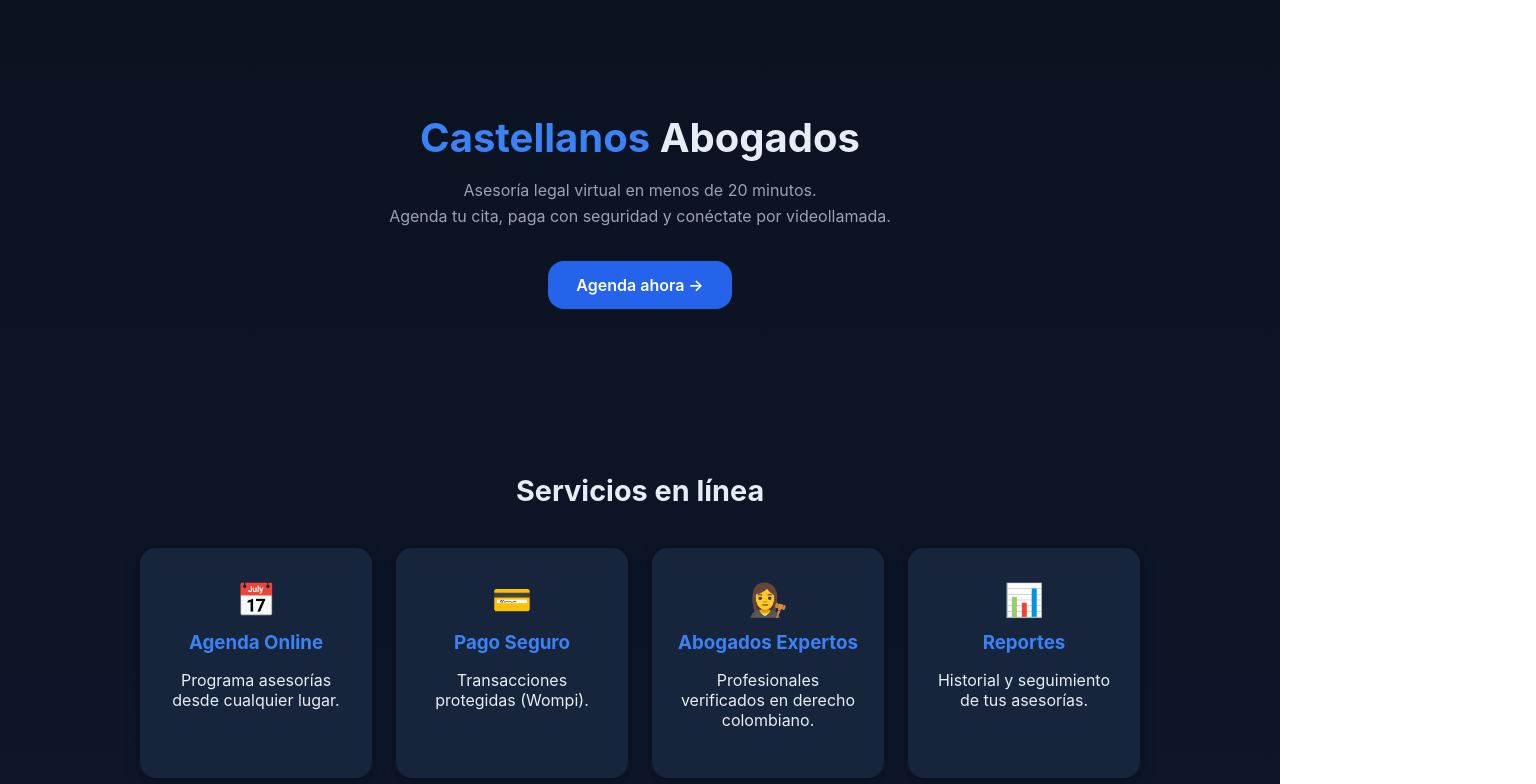
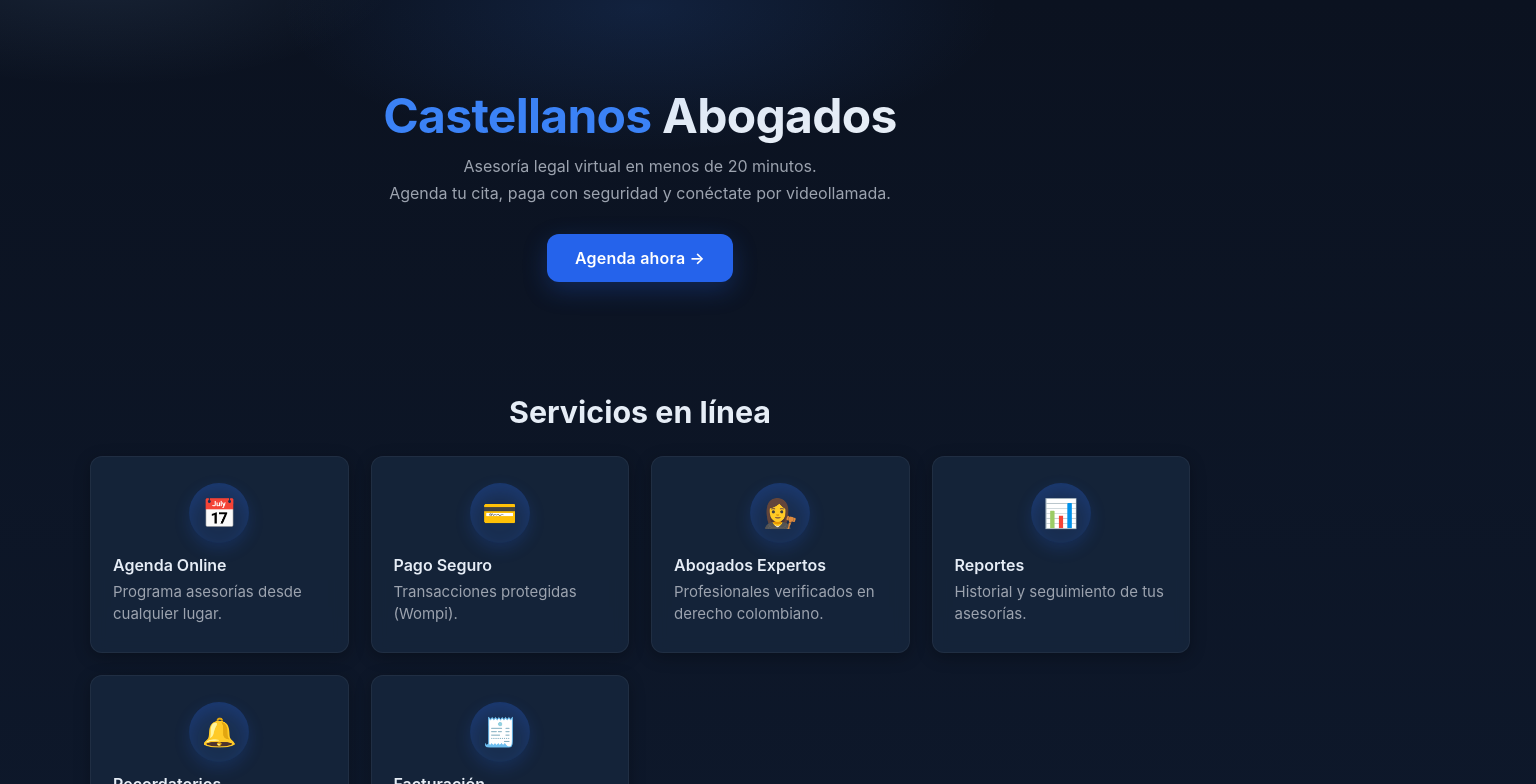
Before and after one commit to jjonnas1/castellanosabogados, a Next.js app: page / in a window 1280 px wide. Shown: the top 784 px of the page, 1536 px wide, since content can reach past the window. Built offline with nearby package versions, Linux system fonts and the light colour scheme.

Commit message:
Update globals.css

```diff
--- a/app/globals.css
+++ b/app/globals.css
@@ -1,5 +1,6 @@
-/* === CASTELLANOS ABOGADOS - NUEVO ESTILO AZUL === */
+/* === CASTELLANOS ABOGADOS — ESTILO AZUL PRO === */
 
+/* Tokens */
 :root {
   --bg: linear-gradient(180deg, #0b1220 0%, #0f1b30 100%);
   --surface: #111b2e;
@@ -7,105 +8,192 @@
   --text: #e6edf6;
   --muted: #9ca3af;
   --brand: #2563eb;
+  --brand-600: #2563eb;
   --brand-light: #3b82f6;
+  --brand-300: #93c5fd;
+  --ring: rgba(37, 99, 235, 0.35);
   --radius: 16px;
+  --radius-sm: 12px;
 }
 
-/* RESET */
+/* Reset básico */
+* { box-sizing: border-box; }
 html, body {
   margin: 0;
   padding: 0;
+  min-height: 100%;
   background: var(--bg);
   color: var(--text);
-  font-family: 'Inter', system-ui, sans-serif;
-  scroll-behavior: smooth;
+  font-family: Inter, ui-sans-serif, system-ui, -apple-system, Segoe UI, Roboto, "Helvetica Neue", Arial, "Apple Color Emoji", "Segoe UI Emoji";
+  -webkit-font-smoothing: antialiased;
+  -moz-osx-font-smoothing: grayscale;
+}
+a { color: inherit; text-decoration: none; }
+img, svg { display: block; max-width: 100%; }
+
+/* Utilidades */
+.container {
+  max-width: 1100px;
+  margin-inline: auto;
+  padding-inline: 20px;
+}
+.muted { color: var(--muted); }
+.center { text-align: center; }
+
+.divider {
+  height: 1px;
+  background: linear-gradient(
+    90deg,
+    rgba(255,255,255,0) 0%,
+    rgba(255,255,255,0.06) 15%,
+    rgba(255,255,255,0.06) 85%,
+    rgba(255,255,255,0) 100%
+  );
+  margin: 32px 0;
+}
+
+/* Focus accesible */
+:focus-visible {
+  outline: 2px solid var(--ring);
+  outline-offset: 2px;
+  border-radius: 8px;
 }
 
 /* HERO */
 .hero {
+  padding: 88px 24px 56px;
   text-align: center;
-  padding: 80px 24px;
-  max-width: 800px;
-  margin: 0 auto;
+  position: relative;
 }
+.hero::before {
+  /* halo radial sutil detrás del hero */
+  content: "";
+  position: absolute;
+  inset: -10% -20% auto -20%;
+  height: 420px;
+  background:
+    radial-gradient(600px 240px at 50% 10%, rgba(59,130,246,0.14) 0%, rgba(59,130,246,0) 60%),
+    radial-gradient(500px 200px at 20% 0%, rgba(147,197,253,0.10) 0%, rgba(147,197,253,0) 60%);
+  pointer-events: none;
+  z-index: 0;
+}
+.hero .container { position: relative; z-index: 1; }
+
 .hero h1 {
-  font-size: 2.5rem;
-  margin-bottom: 16px;
+  font-size: clamp(2rem, 2.8vw + 1rem, 3rem);
+  line-height: 1.15;
+  margin: 0 0 10px;
+  letter-spacing: -0.015em;
 }
-.hero h1 span {
-  color: var(--brand-light);
-}
+.hero h1 span { color: var(--brand-light); }
+
 .hero p {
   color: var(--muted);
-  line-height: 1.6;
-  margin-bottom: 32px;
+  line-height: 1.65;
+  margin: 0 auto 28px;
+  max-width: 740px;
 }
 
-/* BOTÓN PRINCIPAL */
+/* Botón primario */
 .btn-primary {
   display: inline-block;
   background: var(--brand);
   color: #fff;
   padding: 14px 28px;
-  border-radius: var(--radius);
-  text-decoration: none;
+  border-radius: 12px;
   font-weight: 600;
-  transition: background 0.2s ease, transform 0.1s ease;
+  letter-spacing: 0.2px;
+  box-shadow: 0 8px 24px rgba(37, 99, 235, 0.25);
+  transition: transform .12s ease, box-shadow .2s ease, background .2s ease;
 }
 .btn-primary:hover {
   background: var(--brand-light);
-  transform: scale(1.02);
+  transform: translateY(-1px);
+  box-shadow: 0 12px 32px rgba(37, 99, 235, 0.35);
 }
 
-/* SECCIÓN DE SERVICIOS */
+/* Servicios */
 .services {
-  padding: 60px 24px;
-  text-align: center;
+  padding: 56px 24px;
 }
 .services h2 {
-  font-size: 1.8rem;
-  margin-bottom: 40px;
+  font-size: clamp(1.4rem, 1.2vw + 1rem, 1.9rem);
+  margin: 0 0 26px;
+  text-align: center;
 }
 .services .grid {
   display: grid;
-  gap: 24px;
+  gap: 22px;
   grid-template-columns: repeat(auto-fit, minmax(220px, 1fr));
-  max-width: 1000px;
+  max-width: 1100px;
   margin: 0 auto;
 }
+
+/* Card con glass */
 .card {
-  background: var(--card);
-  border-radius: var(--radius);
-  padding: 32px 24px;
-  box-shadow: 0 4px 16px rgba(0, 0, 0, 0.3);
-  transition: transform 0.2s ease, box-shadow 0.2s ease;
+  background: rgba(22, 37, 59, 0.9);       /* var(--card) con alpha */
+  backdrop-filter: blur(8px);
+  border: 1px solid rgba(255,255,255,0.05);
+  border-radius: var(--radius-sm);
+  padding: 26px 22px;
+  box-shadow: 0 4px 16px rgba(0,0,0,0.28);
+  transition: transform .18s ease, box-shadow .18s ease, border-color .18s ease;
 }
 .card:hover {
-  transform: translateY(-4px);
-  box-shadow: 0 8px 24px rgba(0, 0, 0, 0.5);
-}
-.card .icon {
-  font-size: 32px;
-  margin-bottom: 12px;
+  transform: translateY(-6px);
+  border-color: rgba(59,130,246,0.35);
+  box-shadow: 0 14px 36px rgba(59,130,246,0.20);
 }
 .card h3 {
-  margin: 0 0 8px 0;
-  color: var(--brand-light);
+  margin: 10px 0 6px;
+  color: var(--text);
+  font-size: 1rem;
+  font-weight: 600;
+}
+.card p {
+  margin: 0;
+  color: var(--muted);
+  font-size: .9375rem;
+  line-height: 1.5;
 }
 
-/* CTA FINAL */
+/* Icono circular (para emojis o SVG) */
+.icon {
+  display: grid;
+  place-items: center;
+  width: 60px;
+  height: 60px;
+  margin: 0 auto 12px;
+  border-radius: 50%;
+  background: rgba(59,130,246,0.12);
+  box-shadow: 0 8px 18px rgba(37,99,235,0.22) inset, 0 6px 16px rgba(37,99,235,0.18);
+  color: var(--brand-300);
+  font-size: 28px; /* si usas emoji */
+}
+
+/* CTA final */
 .cta {
-  background: var(--card);
-  padding: 60px 24px;
+  background: var(--surface);
+  border-top: 1px solid rgba(255,255,255,0.06);
+  padding: 62px 24px 76px;
   text-align: center;
-  margin-top: 60px;
-  border-top: 1px solid rgba(255,255,255,0.05);
+  margin-top: 62px;
 }
 .cta h2 {
-  font-size: 2rem;
-  margin-bottom: 12px;
+  font-size: clamp(1.4rem, 1.1vw + 1rem, 1.9rem);
+  margin: 0 0 10px;
 }
 .cta p {
+  margin: 0 auto 22px;
+  max-width: 700px;
   color: var(--muted);
-  margin-bottom: 24px;
 }
+
+/* Footer simple (opcional) */
+.footer {
+  color: rgba(255,255,255,0.55);
+  font-size: 0.9rem;
+  text-align: center;
+  padding: 24px;
+  border-top: 1px solid rgba(255,255,255,0.06);
+}
```
